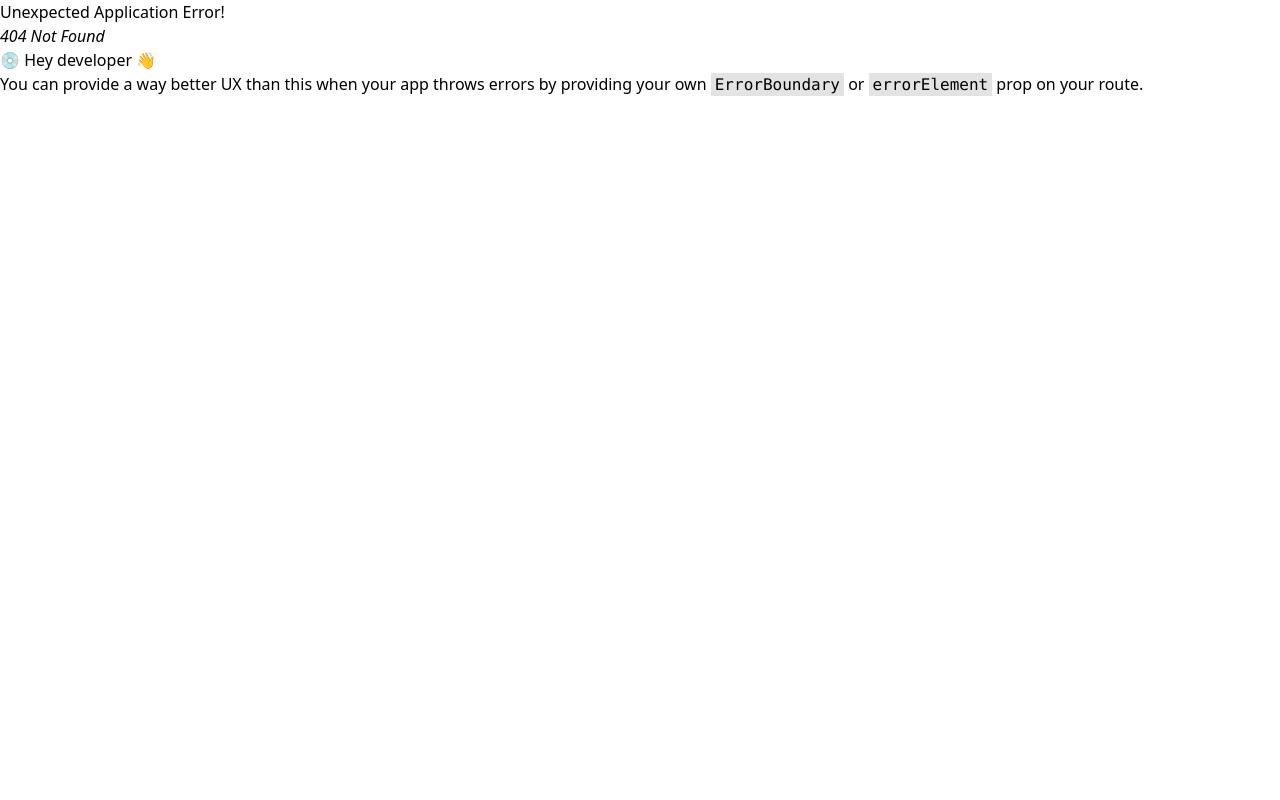
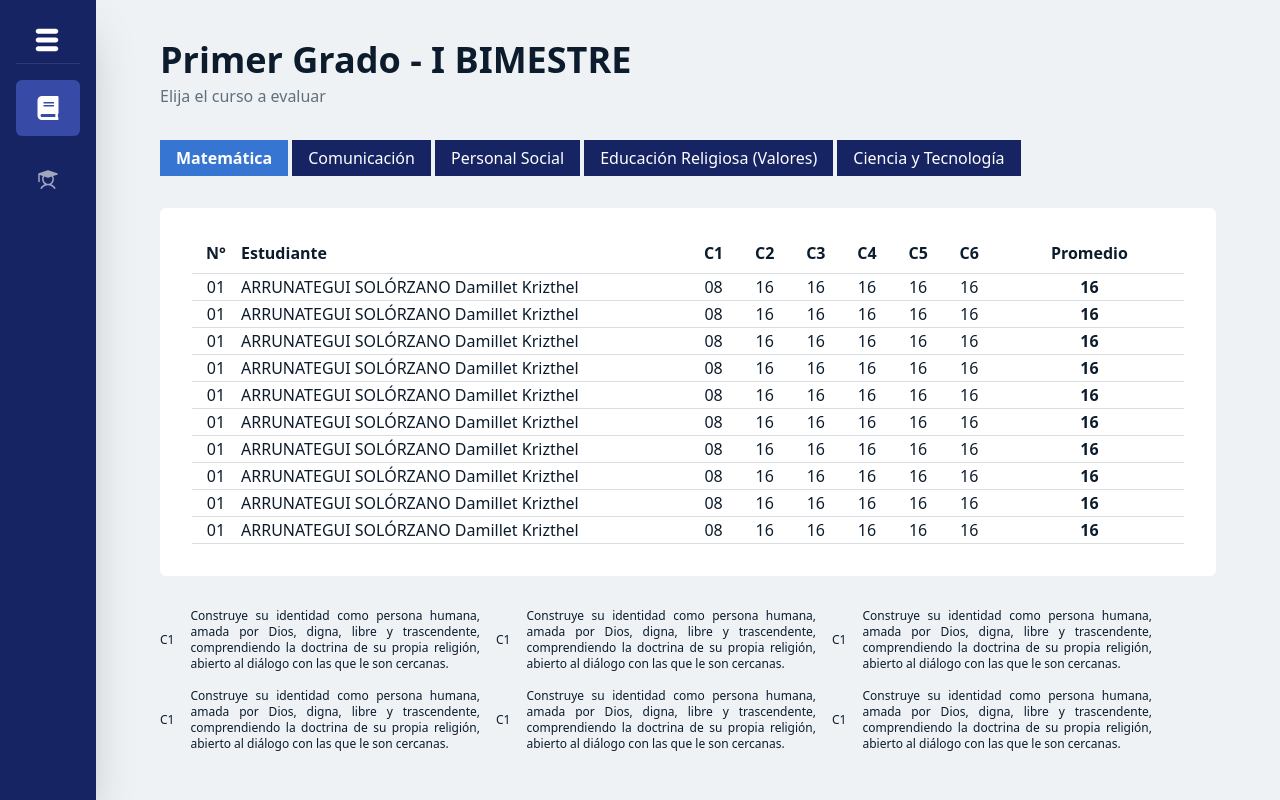
Before and after one commit to AbelLLontop/Sistema-Gestion-Educativa-Frontend, a React (Vite) app: page /registro-evaluaciones/evaluacion-cursos in a window 1280 px wide. Before the commit this address had no page. Built offline with nearby package versions, Linux system fonts and the light colour scheme.

Commit message:
feat: se agrego la vista EvaluacionCurso

```diff
--- a/src/components/Layout.tsx
+++ b/src/components/Layout.tsx
@@ -5,7 +5,7 @@ const Layout = () => {
   return (
     <div className="bg-gray w-full h-screen grid grid-cols-[auto,1fr] grid-rows-[1fr] overflow-hidden">
       <SideNav />
-      <main className="px-16 py-10">
+      <main className="px-16 py-10 overflow-y-auto">
         <Outlet />
       </main>
     </div>
--- /dev/null
+++ b/src/pages/EvaluacionesCursosPage.tsx
@@ -0,0 +1,97 @@
+const EvaluacionesCursosPage = () => {
+  return (
+    <div>
+      <header className="mb-8">
+        <h2 className="text-[#0C1C2C] text-4xl font-semibold mb-1">
+          Primer Grado - I BIMESTRE
+        </h2>
+        <p className="text-[#61707E]">Elija el curso a evaluar</p>
+      </header>
+
+      <section className="flex mb-8 flex-wrap gap-1 ">
+        <button className="bg-[#3775D2] px-4 py-2 text-white text-left leading-5 font-semibold">
+          Matemática
+        </button>
+        <button className="bg-primary px-4 py-2 text-white text-left leading-5">
+          Comunicación
+        </button>
+        <button className="bg-primary px-4 py-2 text-white text-left leading-5">
+          Personal Social
+        </button>
+        <button className="bg-primary px-4 py-2 text-white  text-left leading-5">
+          Educación Religiosa (Valores)
+        </button>
+        <button className="bg-primary px-4 py-2 text-white text-left leading-5">
+          Ciencia y Tecnología
+        </button>
+      </section>
+      <section className="flex mb-8">
+        <section className="bg-white p-8 rounded-md flex-1">
+          <table className="w-full table-auto text-[#0C1C2C]">
+            <thead>
+              <tr className="border-b border-[#DBDEE1]">
+                <th className="w-12 pb-2">N°</th>
+                <th className="text-left w-[28rem] pb-2">Estudiante</th>
+                <th className="pb-2">C1</th>
+                <th className="pb-2 ">C2</th>
+                <th className="pb-2">C3</th>
+                <th className="pb-2">C4</th>
+                <th className="pb-2">C5</th>
+                <th className="pb-2">C6</th>
+                <th className="pb-2">Promedio</th>
+              </tr>
+            </thead>
+            <tbody>
+              <Row />
+              <Row />
+              <Row />
+              <Row />
+              <Row />
+              <Row />
+              <Row />
+              <Row />
+              <Row />
+              <Row />
+            </tbody>
+          </table>
+        </section>
+      </section>
+      <section className="flex gap-4 flex-wrap">
+        <Competencia />
+        <Competencia />
+        <Competencia />
+        <Competencia />
+        <Competencia />
+        <Competencia />
+      </section>
+    </div>
+  );
+};
+
+const Competencia = () => {
+
+  return (
+    <article className="flex text-[#0C1C2C] gap-4 w-[20rem] text-xs">
+    <div className="flex justify-center items-center">C1</div>
+    <p className=" text-justify">Construye su identidad como persona humana, amada por Dios, digna, libre y trascendente, comprendiendo la doctrina de su propia religión, abierto al diálogo con las que le son cercanas.</p>
+  </article>
+  )
+
+}
+
+const Row = () => {
+  return (
+    <tr className="text-center border-b border-[#DBDEE1] hover:bg-slate-100 ">
+      <td>01</td>
+      <td className="text-left">ARRUNATEGUI SOLÓRZANO Damillet Krizthel</td>
+      <td className="hover:bg-slate-200 cursor-pointer">08</td>
+      <td className="hover:bg-slate-200 cursor-pointer">16</td>
+      <td className="hover:bg-slate-200 cursor-pointer">16</td>
+      <td className="hover:bg-slate-200 cursor-pointer">16</td>
+      <td className="hover:bg-slate-200 cursor-pointer">16</td>
+      <td className="hover:bg-slate-200 cursor-pointer">16</td>
+      <td className=" font-semibold">16</td>
+    </tr>
+  );
+};
+export default EvaluacionesCursosPage;
--- a/src/pages/RegistroEvaluacionesPage.tsx
+++ b/src/pages/RegistroEvaluacionesPage.tsx
@@ -1,6 +1,12 @@
+import { useNavigate } from "react-router-dom";
+
 const Periodo = () => {
+  const navigate = useNavigate();
   return (
-    <article className="w-64 h-36 bg-white rounded-md flex flex-col justify-center items-center cursor-pointer hover:shadow-xl transition-all hover:scale-105">
+
+    <article
+    onClick={() => navigate("evaluacion-cursos")}
+    className="w-64 h-36 bg-white rounded-md flex flex-col justify-center items-center cursor-pointer hover:shadow-xl transition-all hover:scale-105 active:scale-100">
       <h4 className="text-[#0C1C2C] font-semibold">I BIMESTRE</h4>
       <span className="text-[#61707E]">Evaluacion Completada</span>
     </article>
```
Also changed, not shown: src/router/index.tsx (+5 -4 lines).
